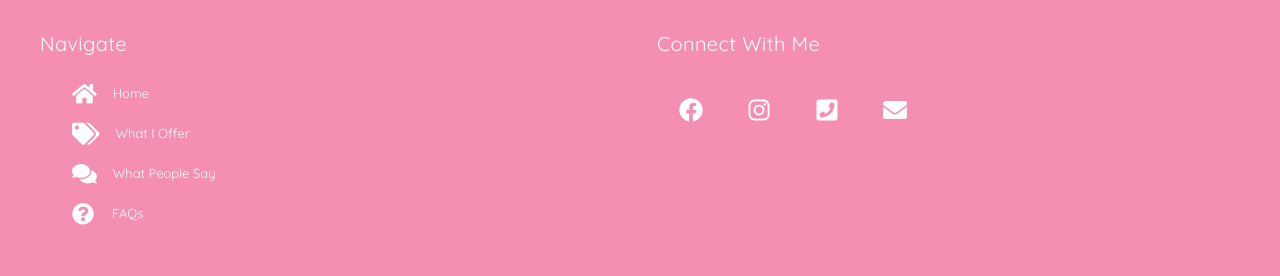
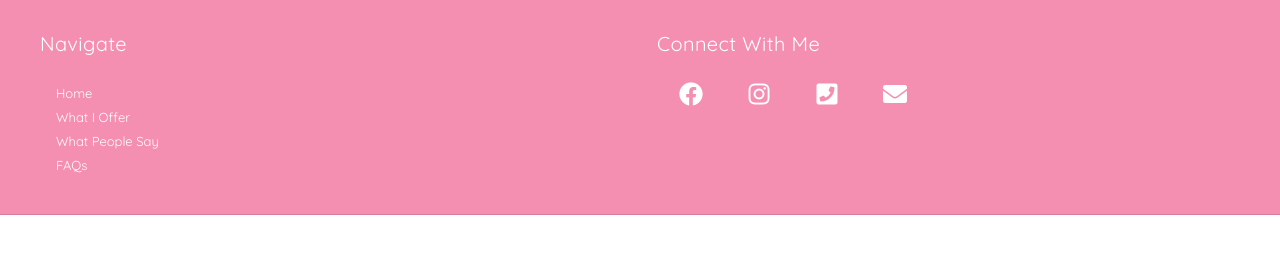
Before and after one commit to tyhe12/tidy, a Vue app: page / in a window 1280 px wide. Shown: the part 1684-1960 px from the top of the page. After the commit the page ends 1899 px from the top, so only its background shows below. Built offline with nearby package versions, Linux system fonts and the light colour scheme; a small style sheet from the web is missing.

Commit message:
update footer bar and nav drawer

```diff
--- a/src/components/FooterBar.vue
+++ b/src/components/FooterBar.vue
@@ -13,17 +13,12 @@
                         <v-card-text class="footer__text--no-space-top">
                             <v-list dense dark class="pink lighten-3">
                                 <v-list-tile
+                                    class="footer__navigate-item"
                                     active-class=""
                                     v-for="item in items"
                                     :key="item.title"
                                     :to="item.link"
                                 >
-                                    <v-list-tile-action>
-                                        <v-icon class="mx-3">
-                                            {{ item.icon }}
-                                        </v-icon>
-                                    </v-list-tile-action>
-
                                     <v-list-tile-content class="">{{
                                         item.title
                                     }}</v-list-tile-content>
@@ -39,7 +34,7 @@
                             </div>
                         </v-card-title>
 
-                        <v-card-text>
+                        <v-card-text class="footer__connect--no-space-top">
                             <v-btn
                                 v-for="(icon, idx) in icons"
                                 :key="idx"
@@ -107,4 +102,13 @@ export default {
     margin-top: 0;
     padding-top: 0;
 }
+
+.footer__navigate-item {
+    height: 24px;
+}
+
+.footer__connect--no-space-top {
+    margin-top: 0;
+    padding-top: 0;
+}
 </style>
--- a/src/components/NavigationDrawer.vue
+++ b/src/components/NavigationDrawer.vue
@@ -1,13 +1,12 @@
 <template>
     <v-navigation-drawer v-model="show" fixed temporary>
+        <v-layout column fill-height>
             <v-list class="pa-1">
                 <v-list-tile to="/">
                     <v-list-tile-action>
                         <v-icon>fas fa-home</v-icon>
                     </v-list-tile-action>
-                <v-list-tile-content>
-                    Keeping It Tidy With Cooley
-                </v-list-tile-content>
+                    <v-list-tile-content>Keeping It Tidy With Cooley</v-list-tile-content>
                 </v-list-tile>
             </v-list>
 
@@ -19,21 +18,29 @@
                         <v-icon>{{ item.icon }}</v-icon>
                     </v-list-tile-action>
 
-                <v-list-tile-content>
-                    {{ item.title }}
-                </v-list-tile-content>
+                    <v-list-tile-content>{{ item.title }}</v-list-tile-content>
                 </v-list-tile>
             </v-list>
+
+            <v-spacer />
+
+            <v-list class="pt-0" dense>
+                <v-divider></v-divider>
+
+                <v-list-tile v-for="(item, idx) in contact" :key="idx" :href="item.link">
+                    <v-list-tile-action>
+                        <v-icon>{{ item.icon }}</v-icon>
+                    </v-list-tile-action>
+
+                    <v-list-tile-content>{{ item.text }}</v-list-tile-content>
+                </v-list-tile>
+            </v-list>
+        </v-layout>
     </v-navigation-drawer>
 </template>
 
 <script>
-// import MyLink from './MyLink.vue'
-
 export default {
-    // components: {
-    //     MyLink
-    // },
     props: {
         drawer: {
             type: Boolean,
@@ -45,9 +52,25 @@ export default {
         return {
             show: this.drawer,
             items: [
-                { title: 'What I Offer', icon: 'fas fa-tags', link: '/offerings' },
-                { title: 'What People Say', icon: 'fas fa-comments', link: '/reviews' },
+                {
+                    title: 'What I Offer',
+                    icon: 'fas fa-tags',
+                    link: '/offerings'
+                },
+                {
+                    title: 'What People Say',
+                    icon: 'fas fa-comments',
+                    link: '/reviews'
+                },
                 { title: 'FAQs', icon: 'fas fa-question-circle', link: '/faqs' }
+            ],
+            contact: [
+                { icon: 'fas fa-phone', text: '123-456-7890', link: 'tel:1-847-555-5555' },
+                {
+                    icon: 'fas fa-envelope',
+                    text: 'SOMETHING@SOMETHING.COM',
+                    link: 'mailto:deb@empirerecords.biz?subject=Blog Feedback'
+                }
             ]
         }
     },
```
Lines whose indentation alone changed are shown as unchanged.
